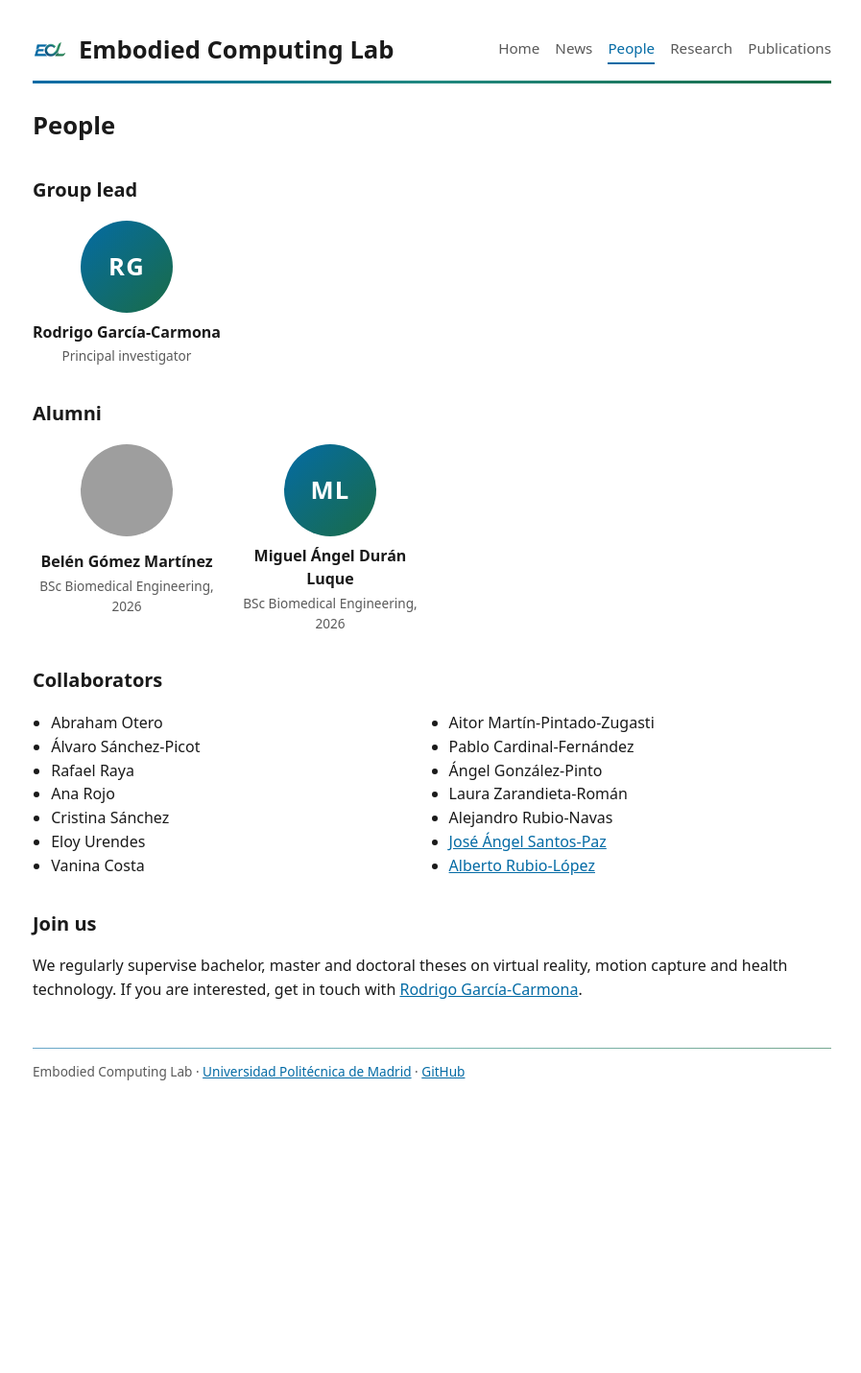
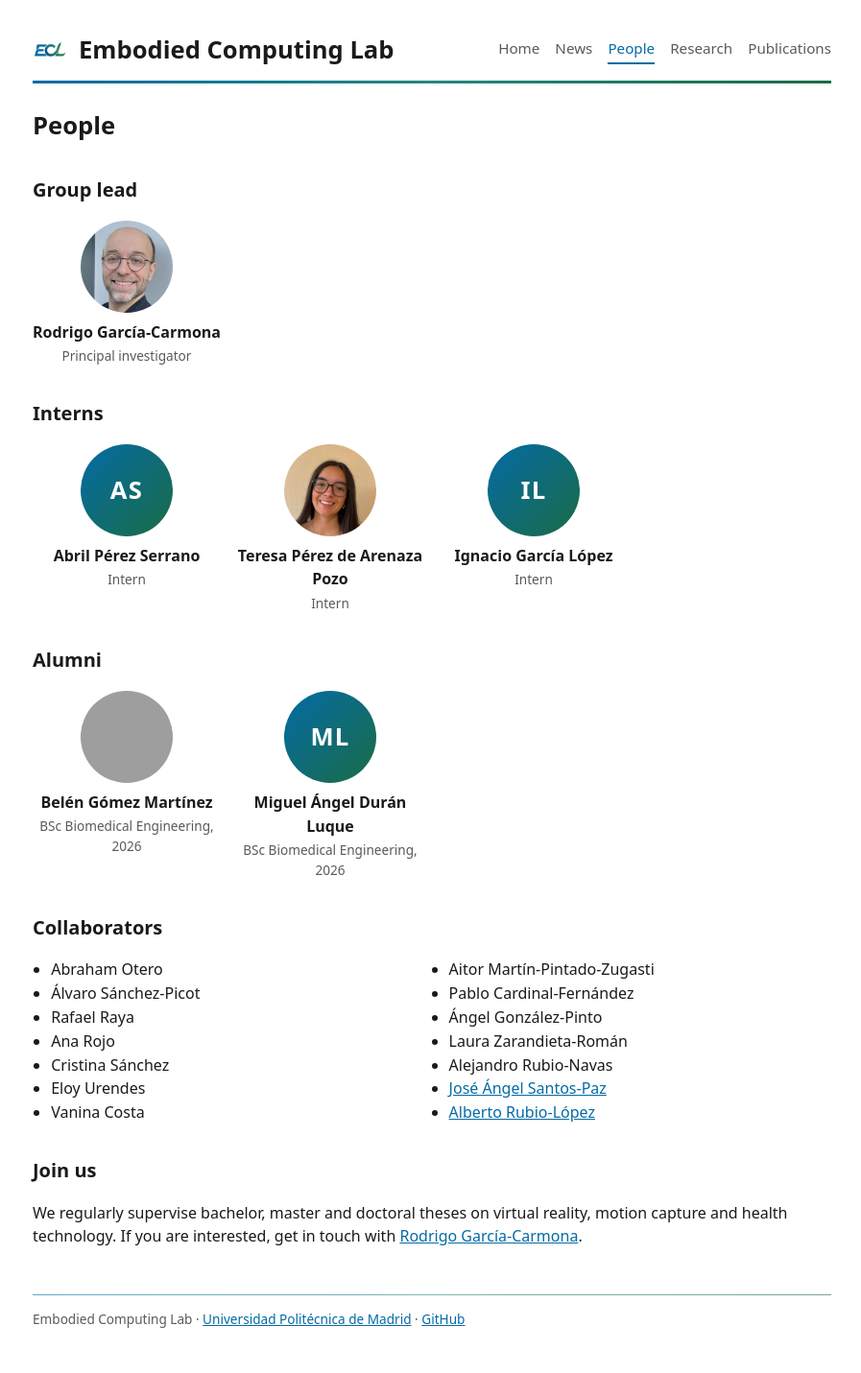
Before and after one commit to ECL-STRAST/ecl-strast.github.io, a Jekyll site: the page built from people.md, in a window 1280 px wide. Shown: the whole page at 96% size, without its empty margins (190-1087 px from the left). Built offline with Jekyll 4.4.1, drawn with Linux system fonts in a browser that asks for light colours; before the commit the page ends 1173 px from its top, so only the background shows below that; grey boxes are pictures that could not be loaded.

Commit message:
Add photos, an Interns section and the large logo on the home page
Rodrigo's and Teresa's photos, three interns under a new Interns group,
and the full ECL logo at the top of the home page. Portraits with and
without a photo now line up on the People page.

Co-Authored-By: Claude Opus 5.5 <noreply@anthropic.com>
Claude-Session: https://claude.ai/code/session_01WhBvoPjFaadVQnPKk41RJi

```diff
--- a/_data/roles.yml
+++ b/_data/roles.yml
@@ -4,6 +4,8 @@
   title: Group lead
 - key: researcher
   title: Researchers
+- key: intern
+  title: Interns
 - key: student
   title: Students
 - key: alumni
--- /dev/null
+++ b/_people/abril-perez-serrano.md
@@ -0,0 +1,6 @@
+---
+title: Abril Pérez Serrano
+role: intern
+order: 1
+position: Intern
+---
--- /dev/null
+++ b/_people/ignacio-garcia-lopez.md
@@ -0,0 +1,6 @@
+---
+title: Ignacio García López
+role: intern
+order: 3
+position: Intern
+---
--- /dev/null
+++ b/_people/teresa-perez-de-arenaza-pozo.md
@@ -0,0 +1,7 @@
+---
+title: Teresa Pérez de Arenaza Pozo
+role: intern
+order: 2
+position: Intern
+photo: /assets/img/people/teresa-perez-de-arenaza-pozo.jpg
+---
--- a/assets/css/site.css
+++ b/assets/css/site.css
@@ -68,6 +68,7 @@ main { margin-top: 1.5rem; }
 
 /* Home */
 .hero { margin: .5rem 0 1rem; }
+.hero-logo { display: block; width: 100%; height: auto; margin: 0 0 1rem; border-radius: .3rem; }
 .hero .lead { margin-top: .25rem; }
 .stats { display: flex; flex-wrap: wrap; gap: .5rem 1.5rem; padding: 0; list-style: none; color: var(--dim); font-size: .9rem; }
 .stats strong { color: var(--ecl-navy); font-size: 1.2rem; }
@@ -123,7 +124,8 @@ main { margin-top: 1.5rem; }
 .people li { text-align: center; }
 .people a { text-decoration: none; color: var(--ink); }
 .people a:hover strong { color: var(--ecl-blue); text-decoration: underline; }
-.people .portrait { float: none; margin: 0 auto .5rem; width: 96px; height: 96px; }
+.people .portrait { display: block; float: none; margin: 0 auto .5rem; width: 96px; height: 96px; }
+.people .portrait.initials { display: flex; }
 .people p { margin: .1rem 0; font-size: .85rem; color: var(--dim); }
 .people strong { display: block; }
 .collaborators { columns: 2 14rem; padding-left: 1.2rem; }
```
Also changed, not shown: _people/rodrigo-garcia-carmona.md (+1 -2 lines), index.md (+2 -0 lines), assets/img/ecl-logo-large.webp (added), assets/img/people/rodrigo-garcia-carmona.jpg (added), assets/img/people/teresa-perez-de-arenaza-pozo.jpg (added).
